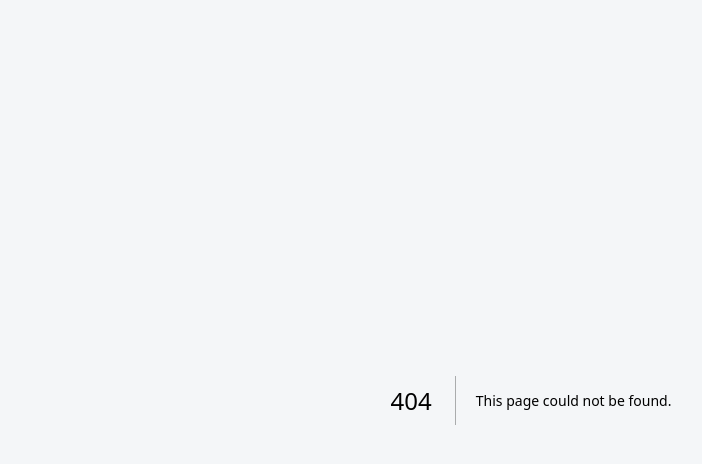
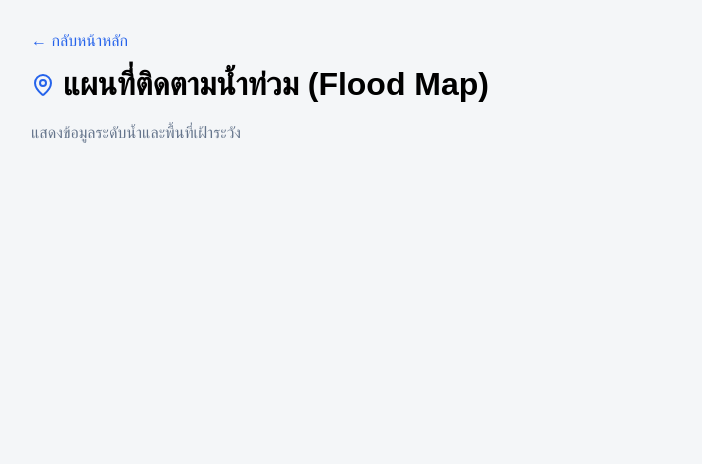
Before and after one commit to sopitkarn/thai-flood-tracker, a Next.js app: page /flood-map in a window 1280 px wide. Before the commit this address had no page. Shown: the top 464 px of the page, without its empty margins (109-811 px from the left). Built offline with nearby package versions, Linux system fonts and the light colour scheme.

Commit message:
Create page.js

```diff
--- /dev/null
+++ b/app/flood-map/page.js
@@ -0,0 +1,16 @@
+'use client';
+
+import Link from 'next/link';
+import { MapPin } from 'lucide-react';
+
+export default function FloodMapPage() {
+  return (
+    <div style={{ padding: '2rem', maxWidth: '1000px', margin: '0 auto' }}>
+      <Link href="/" style={{ color: '#2563eb', textDecoration: 'none' }}>← กลับหน้าหลัก</Link>
+      <h1 style={{ display: 'flex', alignItems: 'center', gap: '0.5rem', marginTop: '1rem' }}>
+        <MapPin color="#2563eb" /> แผนที่ติดตามน้ำท่วม (Flood Map)
+      </h1>
+      <p style={{ color: '#64748b' }}>แสดงข้อมูลระดับน้ำและพื้นที่เฝ้าระวัง</p>
+    </div>
+  );
+}
```
